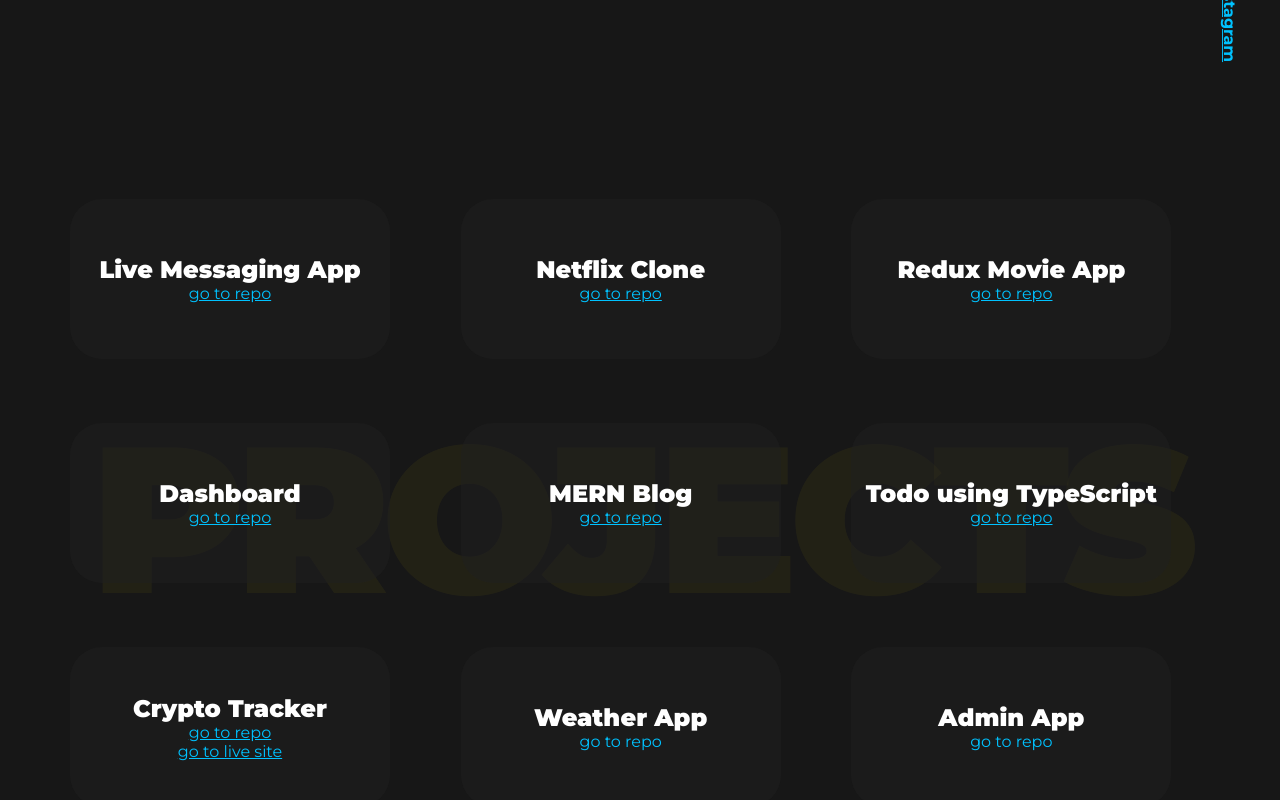
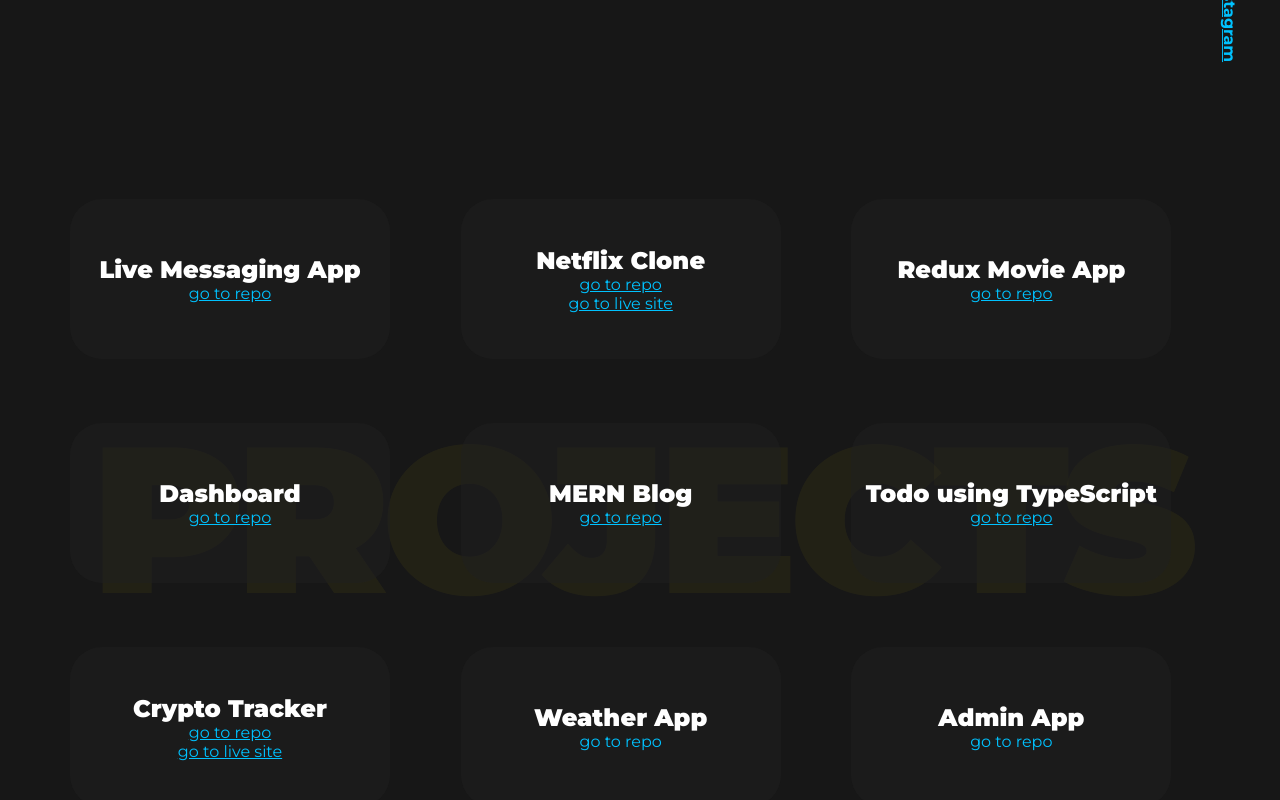
Before and after one commit to cpsanjay/portfolio, a React (Create React App) app: page / in a window 1280 px wide. Shown: the part 681-1481 px from the top of the page. Built offline with nearby package versions, Linux system fonts and the light colour scheme; the HTML template or start-up script is replaced by a standard one.

Commit message:
update sitelink

```diff
--- a/src/ProjectData.js
+++ b/src/ProjectData.js
@@ -7,6 +7,7 @@
   {
     name: "Netflix Clone",
     repoLink: "https://github.com/cpsanjay/NetflixClone",
+    siteLink: "https://netflixclonescp.netlify.app/",
   },
   {
     name: "Redux Movie App",
--- a/src/Projects/Projects.js
+++ b/src/Projects/Projects.js
@@ -9,7 +9,7 @@
       <div className="projects">
         {projectData.map((data) => {
           return (
-            <div className="single-project">
+            <div className="single-project" key={data.repoLink}>
               <span>{data.name}</span>
               <a href={data.repoLink}>go to repo</a>
               {data.siteLink && <a href={data.siteLink}>go to live site</a>}
```
